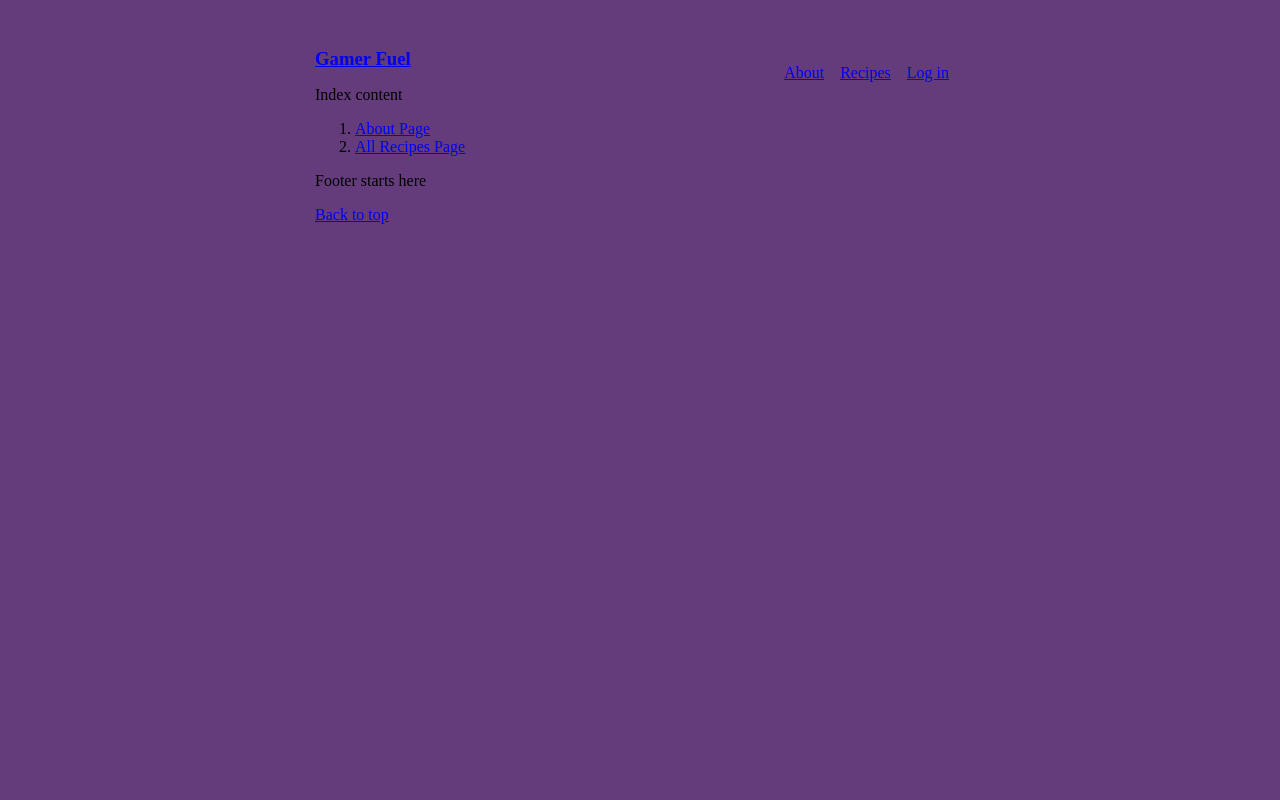
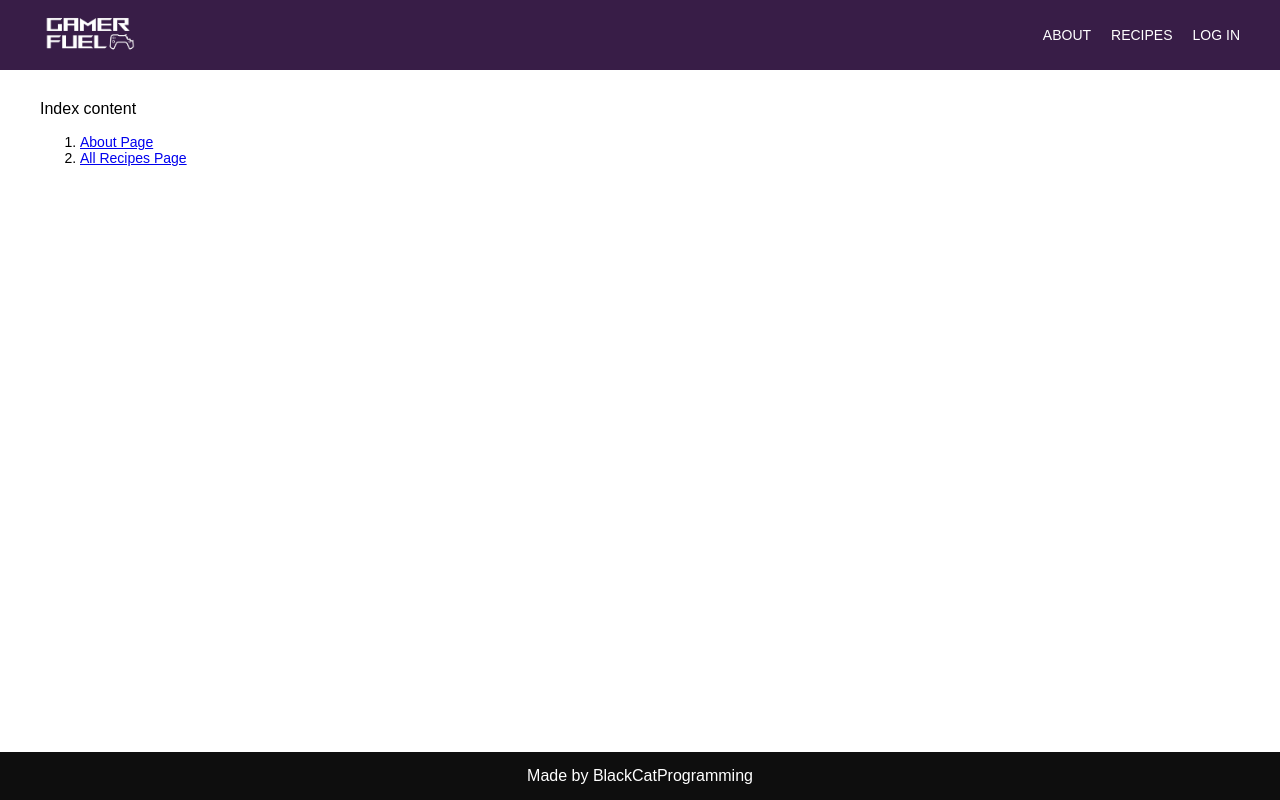
Before and after one commit to Black-Cat-Programming/Neo-Gamer-Fuel, a Gatsby site: page / in a window 1280 px wide. Built offline with nearby package versions, Linux system fonts and the light colour scheme; Gatsby itself is replaced by a stand-in of ours.

Commit message:
styling commit

```diff
--- a/gatsby-config.js
+++ b/gatsby-config.js
@@ -5,6 +5,7 @@ module.exports = {
     author: `@gatsbyjs`,
   },
   plugins: [
+    `gatsby-plugin-sass`,
     `gatsby-plugin-react-helmet`,
     {
       resolve: `gatsby-source-filesystem`,
@@ -31,5 +32,6 @@ module.exports = {
     // this (optional) plugin enables Progressive Web App + Offline functionality
     // To learn more, visit: https://gatsby.dev/offline
     // `gatsby-plugin-offline`,
+
   ],
 }
--- a/package.json
+++ b/package.json
@@ -10,13 +10,15 @@
     "gatsby-plugin-manifest": "^2.6.1",
     "gatsby-plugin-offline": "^3.4.0",
     "gatsby-plugin-react-helmet": "^3.4.0",
+    "gatsby-plugin-sass": "^3.2.0",
     "gatsby-plugin-sharp": "^2.8.0",
     "gatsby-source-filesystem": "^2.5.0",
     "gatsby-transformer-sharp": "^2.6.0",
     "prop-types": "^15.7.2",
     "react": "^16.12.0",
     "react-dom": "^16.12.0",
-    "react-helmet": "^6.1.0"
+    "react-helmet": "^6.1.0",
+    "sass": "^1.32.8"
   },
   "devDependencies": {
     "prettier": "2.2.1"
--- a/src/components/footer.js
+++ b/src/components/footer.js
@@ -1,6 +1,5 @@
 import React from "react"
 import { Link } from "gatsby"
-import css from "../styles/global.css"
 
 
 
@@ -12,9 +11,10 @@ import css from "../styles/global.css"
 
 const Footer = ({children}) => {
     return(
-        <footer style={css.footerStyle}>
-            <p>Footer starts here</p>
-            <Link to="/">Back to top</Link>
+        <footer>
+            <div className="container">
+                <p>Made by BlackCatProgramming</p>
+            </div>
         </footer>
     )
 }
--- a/src/components/header.js
+++ b/src/components/header.js
@@ -1,6 +1,7 @@
 import React from "react"
 import { Link } from "gatsby"
-import css from "../styles/global.css"
+
+import logo from "../images/Gamer-Fuel-New-LOGO-03.png"
 
 const ListLink = props => (
     <li style={{ display: 'inline-block', marginRight: '1rem' }}>
@@ -10,15 +11,17 @@ const ListLink = props => (
 
 const Header = ({children}) => {
     return(
-        <header style={css.headerStyle}>
-            <Link to="/" style={{ textShadow: 'none', backgroundImage: 'none'}}>
-                <h3 style={{ display: 'inline' }}>Gamer Fuel</h3>
-            </Link>
-            <ul style={{ listStyle: 'none', float: 'right' }}>
-                <ListLink to="/about">About</ListLink>
-                <ListLink to="/all-recipes/">Recipes</ListLink>
-                <ListLink to="/login/">Log in</ListLink>
-            </ul>
+        <header>
+            <div className="container">
+                <Link to="/" className="logo">
+                    <img src={logo} alt="Gamer Fuel" />
+                </Link>
+                <ul>
+                    <li><Link to="/about/">About</Link></li>
+                    <li><Link to="/all-recipes/">Recipes</Link></li>
+                    <li><Link to="/login/">Log in</Link></li>
+                </ul>
+            </div>
         </header>
     )
 }
--- a/src/components/layout.js
+++ b/src/components/layout.js
@@ -2,10 +2,16 @@ import React from "react"
 import Header from "./header"
 import Footer from "./footer"
 
+import "../styles/global.scss"
+
 const Layout = ({ children }) => {
     return (
-        <div style={{ margin: '3rem auto', maxWidth: 650, padding: '0 1rem' }}>
-            <Header/>{children}<Footer/>
+        <div className="layout">
+            <Header/>
+            <main>
+                {children}
+            </main>
+            <Footer/>
         </div>
     )
 }
--- a/src/pages/index.js
+++ b/src/pages/index.js
@@ -4,11 +4,15 @@ import { Link } from "gatsby"
 
 const Index = () => (
     <Layout>
-        <p>Index content</p>
-        <ol>
-            <li><Link to="/about">About Page</Link></li>
-            <li><Link to="/all-recipes">All Recipes Page</Link></li>
-        </ol>
+        <section className="home-hero">
+            <div className="container">
+                <p>Index content</p>
+                <ol>
+                    <li><Link to="/about">About Page</Link></li>
+                    <li><Link to="/all-recipes">All Recipes Page</Link></li>
+                </ol>
+            </div>
+        </section>
     </Layout>
 )
 
--- /dev/null
+++ b/src/styles/global.scss
@@ -0,0 +1,93 @@
+// Set Up //////////////////////////////////////////////////////
+@mixin transition ($args) {
+    -webkit-transition: $args;
+    -moz-transition: $args;
+    -o-transition: $args;
+    transition: $args;
+}
+
+$purple: #643C7C;
+$dk-purple: #381d47;
+$pink: #F4A8D2;
+
+h1, h2, h3, h4, h5, h6 {
+    font-weight: 800;
+}
+p {
+    font-size: 16px;
+    margin: 0 0 1em;
+}
+
+// General Styling //////////////////////////////////////////////////////
+body {
+    background: #fff;
+    margin: 0;
+    font-family: sans-serif;
+    font-size: 14px;
+}
+.layout {
+    min-height: 100vh;
+    display: flex;
+    flex-direction: column;
+    main {
+        flex: 1;
+    }
+}
+section {
+    padding: 30px 0;
+}
+.container {
+    padding: 0 30px;
+    max-width: 1200px;
+    margin: auto;
+}
+img {
+    max-width: 100%;
+    height: auto;
+}
+activeLink {
+    color: red
+}
+
+// Header & Footer //////////////////////////////////////////////////////
+header {
+    background-color: $dk-purple;
+    padding: 10px 0;
+    .container {
+        display: flex;
+        justify-content: space-between;
+        align-items: center;
+    }
+    .logo img {
+        max-width: 100px;
+    }
+    ul {
+        display: flex;
+        padding: 0;
+        margin: 0;
+        li {
+            list-style: none;
+            margin-left: 20px;
+            a {
+                color: #fff;
+                text-decoration: none;
+                text-transform: uppercase;
+                &:hover {
+                    color: #F4A8D2;
+                    @include transition(0.3s ease all);
+                }
+            }
+        }
+    }
+}
+footer {
+    text-align: center;
+    padding: 15px 0;
+    background-color: #0e0e0e;
+    color: white;
+    p {
+        margin: 0;
+    }
+}
+
+//  //////////////////////////////////////////////////////
```
Also changed, not shown: src/images/Gamer-Fuel-New-LOGO-02.png (added), src/images/Gamer-Fuel-New-LOGO-03.png (added), src/styles/global.css (deleted), 1 other file.
